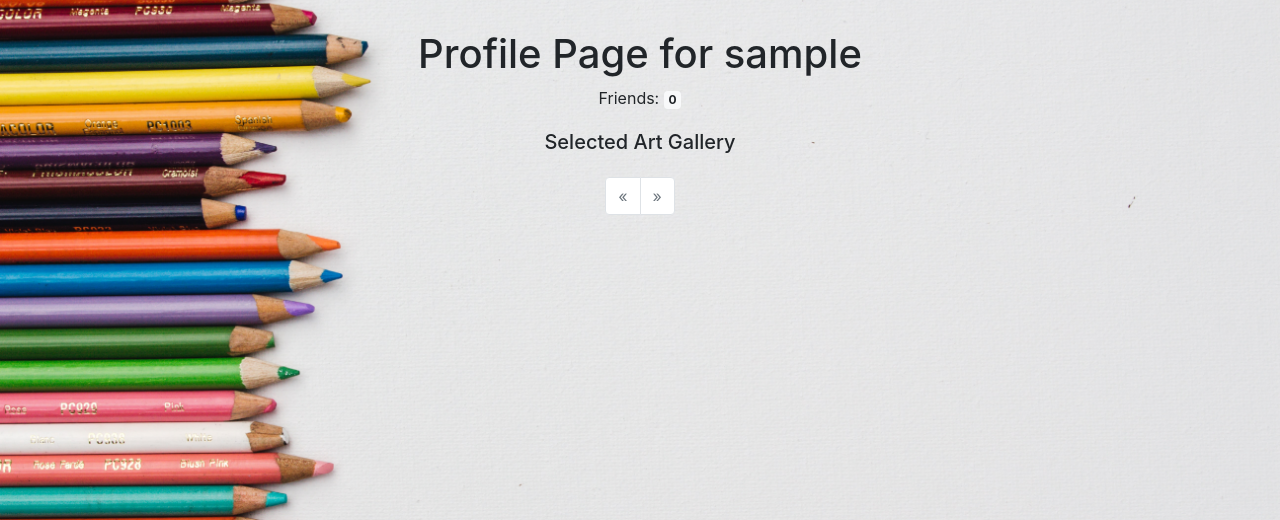
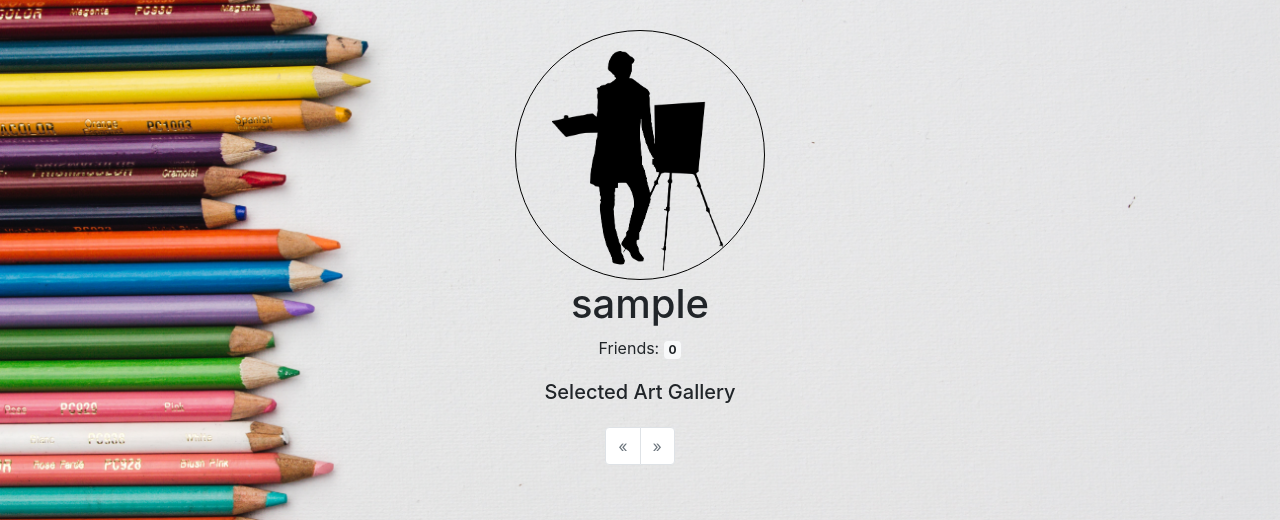
Before and after one commit to YoungHaYoo12/drawify, a Flask app: a page that uses app/templates/core/user.html in a window 1280 px wide. Shown: the part 67-587 px from the top of the page. Run offline with Flask 2, Linux system fonts and the light colour scheme; the visitor is signed in with stand-in values (Sample User, id 1); data comes from the database, SQL or seed files in the repository; data that the repository does not hold is empty; some libraries are stand-ins or nearby versions.

Commit message:
Add image and style core/user.html.

```diff
--- a/app/static/css/main.css
+++ b/app/static/css/main.css
@@ -206,3 +206,25 @@ a:hover {
 .status-message {
   color:rgb(105,105,105);
 }
+
+.profile-image {
+  width:250px;
+  height:250px;
+  overflow:hidden;
+  border-radius:50%;
+  border: solid black 1px;
+  margin:auto;
+}
+
+.profile-image img {
+  margin-top:20px;
+  height:220px;
+}
+
+.friends-button {
+  display:inline;
+}
+
+.friends-info {
+  display:inline;
+}
--- a/app/templates/core/user.html
+++ b/app/templates/core/user.html
@@ -2,37 +2,64 @@
 {% import 'macros.html' as macros %}
 {% block content %}
 <div class="core-user-wrapper text-center">
-  <h1>Profile Page for {{user.username}}</h1>
+  <div class="profile-image">
+    <img src="{{url_for('static',filename='images/profile1.png')}}">
+  </div>
+  <h1>{{user.username}}</h1>
+
+  <!-- Friends Info -->
+  <a class="">Friends: <span class="badge badge-light">{{user.friends().count()}}</span></a>
+  {% if current_user.is_authenticated and user!= current_user and
+  user.is_friends_with(current_user) %}
+  | <span class="label label-default">Friends With You</span>
+  {% endif %}
+
   <!-- Friends buttons -->
   {% if current_user.is_authenticated and current_user != user%}
     {% if current_user.can_send_friend_request_to(user) %}
-      <a class="follow-btn btn btn-primary" href="{{url_for('core.send_friend_request',username=user.username)}}"
+      <a class="follow-btn btn btn-primary friends-button" href="{{url_for('core.send_friend_request',username=user.username)}}"
       >
-      Send Friend Request
+        <svg width="1.1em" height="1.1em" viewBox="0 0 16 16" class="bi bi-person-plus-fill" fill="currentColor" xmlns="http://www.w3.org/2000/svg">
+          <path fill-rule="evenodd" d="M1 14s-1 0-1-1 1-4 6-4 6 3 6 4-1 1-1 1H1zm5-6a3 3 0 1 0 0-6 3 3 0 0 0 0 6zm7.5-3a.5.5 0 0 1 .5.5v2a.5.5 0 0 1-.5.5h-2a.5.5 0 0 1 0-1H13V5.5a.5.5 0 0 1 .5-.5z"/>
+          <path fill-rule="evenodd" d="M13 7.5a.5.5 0 0 1 .5-.5h2a.5.5 0 0 1 0 1H14v1.5a.5.5 0 0 1-1 0v-2z"/>
+        </svg>
       </a>
     {% elif current_user.received_friend_request_from(user) %}
-      <a class="follow-btn btn btn-primary" href="{{url_for('core.accept_friend_request',username=user.username)}}"
-      >
-      Accept Friend Request
+      <div class="btn-group">
+        <button type="button" class="btn btn-primary dropdown-toggle" data-toggle="dropdown" aria-haspopup="true" aria-expanded="false">
+          <svg width="1em" height="1em" viewBox="0 0 16 16" class="bi bi-person-lines-fill" fill="currentColor" xmlns="http://www.w3.org/2000/svg">
+            <path fill-rule="evenodd" d="M1 14s-1 0-1-1 1-4 6-4 6 3 6 4-1 1-1 1H1zm5-6a3 3 0 1 0 0-6 3 3 0 0 0 0 6zm7 1.5a.5.5 0 0 1 .5-.5h2a.5.5 0 0 1 0 1h-2a.5.5 0 0 1-.5-.5zm-2-3a.5.5 0 0 1 .5-.5h4a.5.5 0 0 1 0 1h-4a.5.5 0 0 1-.5-.5zm0-3a.5.5 0 0 1 .5-.5h4a.5.5 0 0 1 0 1h-4a.5.5 0 0 1-.5-.5zm2 9a.5.5 0 0 1 .5-.5h2a.5.5 0 0 1 0 1h-2a.5.5 0 0 1-.5-.5z"/>
+          </svg>
+        </button>
+        <div class="dropdown-menu">
+          <a class="dropdown-item disabled" href="#">Respond to Friend Request</a>
+          <div class="dropdown-divider"></div>
+          <a class="dropdown-item" href="{{url_for('core.accept_friend_request',username=user.username)}}">Accept</a>
+          <a class="dropdown-item" href="{{url_for('core.accept_friend_request',username=user.username)}}">Reject</a>
+        </div>
+      </div>
+    {% elif current_user.is_friends_with(user) %}
+      <div class="btn-group">
+        <button type="button" class="btn btn-primary dropdown-toggle" data-toggle="dropdown" aria-haspopup="true" aria-expanded="false">
+          <svg width="1em" height="1em" viewBox="0 0 16 16" class="bi bi-person-check-fill" fill="currentColor" xmlns="http://www.w3.org/2000/svg">
+            <path fill-rule="evenodd" d="M1 14s-1 0-1-1 1-4 6-4 6 3 6 4-1 1-1 1H1zm5-6a3 3 0 1 0 0-6 3 3 0 0 0 0 6zm9.854-2.854a.5.5 0 0 1 0 .708l-3 3a.5.5 0 0 1-.708 0l-1.5-1.5a.5.5 0 0 1 .708-.708L12.5 7.793l2.646-2.647a.5.5 0 0 1 .708 0z"/>
+          </svg>
+        </button>
+        <div class="dropdown-menu">
+          <a class="dropdown-item disabled" href="#">Friends</a>
+          <div class="dropdown-divider"></div>
+          <a class="dropdown-item" href="{{url_for('core.remove_friend',username=user.username)}}">Remove Friend</a>
+        </div>
+      </div>
+    {% else %}
+      <a class="btn btn-info">
+      <svg width="1em" height="1em" viewBox="0 0 16 16" class="bi bi-hourglass-split" fill="currentColor" xmlns="http://www.w3.org/2000/svg">
+        <path fill-rule="evenodd" d="M2.5 15a.5.5 0 1 1 0-1h1v-1a4.5 4.5 0 0 1 2.557-4.06c.29-.139.443-.377.443-.59v-.7c0-.213-.154-.451-.443-.59A4.5 4.5 0 0 1 3.5 3V2h-1a.5.5 0 0 1 0-1h11a.5.5 0 0 1 0 1h-1v1a4.5 4.5 0 0 1-2.557 4.06c-.29.139-.443.377-.443.59v.7c0 .213.154.451.443.59A4.5 4.5 0 0 1 12.5 13v1h1a.5.5 0 0 1 0 1h-11zm2-13v1c0 .537.12 1.045.337 1.5h6.326c.216-.455.337-.963.337-1.5V2h-7zm3 6.35c0 .701-.478 1.236-1.011 1.492A3.5 3.5 0 0 0 4.5 13s.866-1.299 3-1.48V8.35zm1 0c0 .701.478 1.236 1.011 1.492A3.5 3.5 0 0 1 11.5 13s-.866-1.299-3-1.48V8.35z"/>
+      </svg>
       </a>
-    {% elif current_user.is_friends_with(user) %}
-      <a class="follow-btn btn btn-danger" href="{{url_for('core.remove_friend',username=user.username)}}"
-      >
-      Remove Friend
-      </a>
-    {% else %}
     {% endif %}
   {% endif %}
-  <!-- Follow Info -->
-  <div class="col-12">
-    <div class="follow-info">
-      <a class="">Friends: <span class="badge badge-light">{{user.friends().count()}}</span></a>
-      {% if current_user.is_authenticated and user!= current_user and
-      user.is_friends_with(current_user) %}
-      | <span class="label label-default">Friends With You</span>
-      {% endif %}
-    </div>
-  </div>
+
 
   <!-- Selected Art Gallery -->
   <div class="art-gallery">
```
